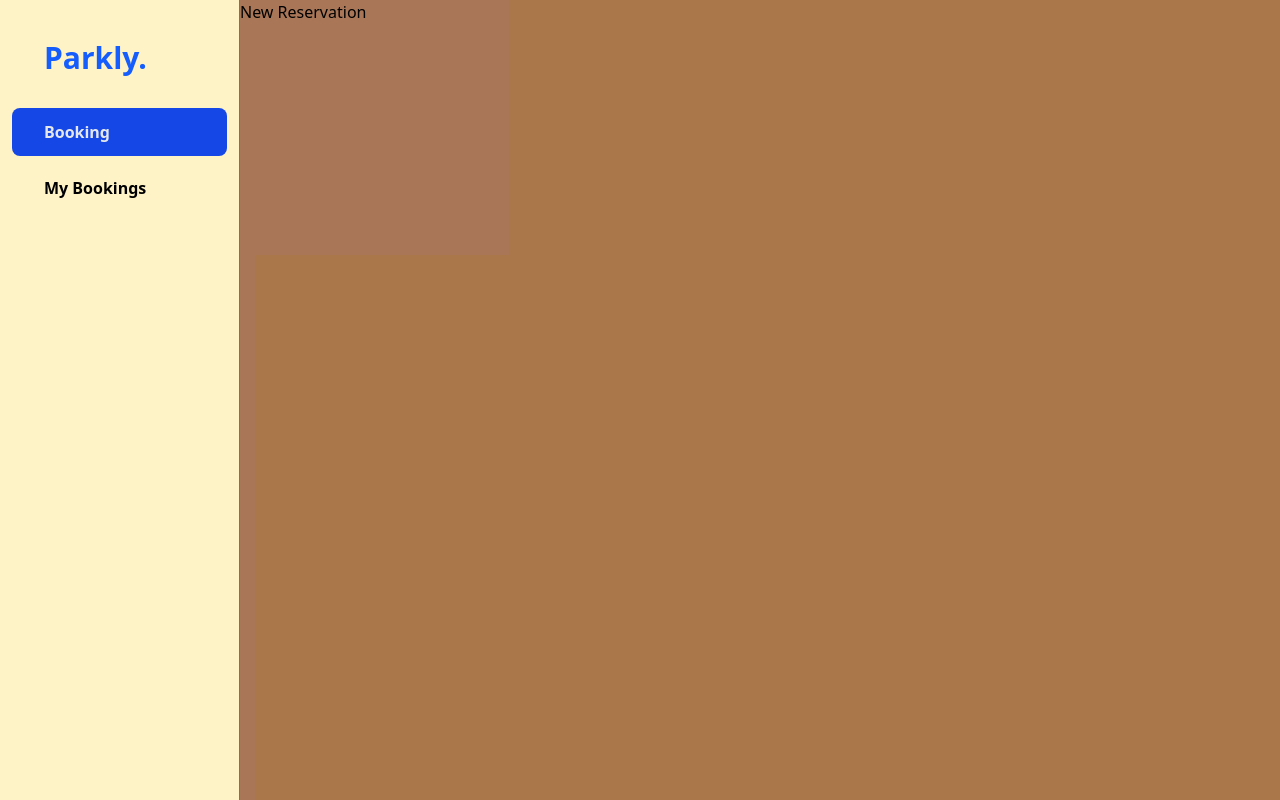
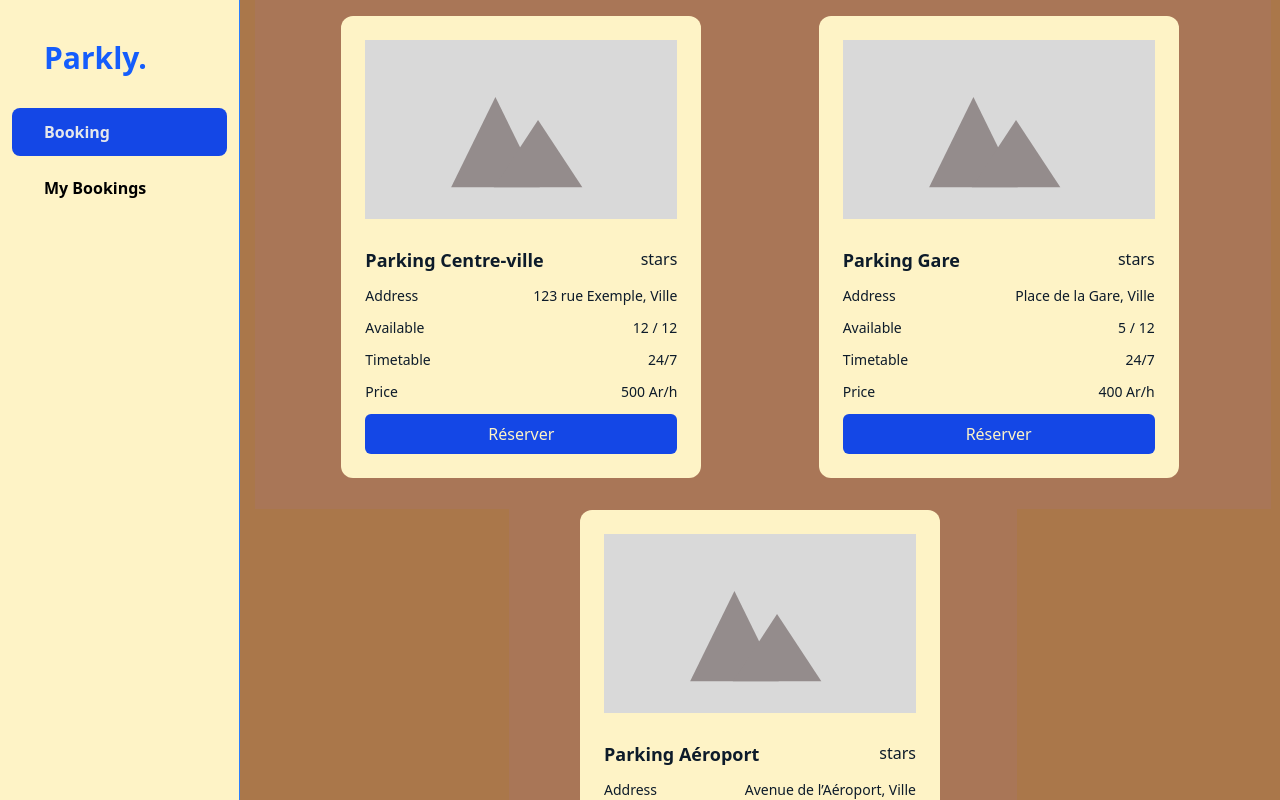
Before and after one commit to Sitr4ka/parkly, a React (Vite) app: page /dashboard/reservation in a window 1280 px wide. Shown: the top 800 px of the page. Built offline with nearby package versions, Linux system fonts and the light colour scheme.

Commit message:
feat: add parking card component for new booking

```diff
--- a/src/components/Sidebar.jsx
+++ b/src/components/Sidebar.jsx
@@ -16,7 +16,7 @@ function Sidebar() {
   ];
 
   return (
-    <div className="w-60 h-screen z-50 bg-amber-100 px-3 flex flex-col border-r border-r-blue-500">
+    <div className="fixed top-0 w-60 h-screen z-50 bg-amber-100 px-3 flex flex-col border-r border-r-blue-500">
       <div className="flex ps-8 pt-10 pb-8">
         <h1 className="text-3xl font-bold text-blue-600">Parkly.</h1>
       </div>
--- /dev/null
+++ b/src/components/cards/ParkingCard.jsx
@@ -0,0 +1,49 @@
+import React from "react";
+import img from "../../assets/img.svg";
+
+const ParkingCard = ({ parking }) => {
+  return (
+    <div className="card-container max-w-90 bg-amber-100 rounded-xl p-6 flex flex-col">
+      <img className="mb-7" src={img} alt="parking-img" />
+
+      <div className="parking-info">
+        <div className="flex justify-between mb-3">
+          <h4 className="font-extrabold text-[18px]">{parking.name}</h4>
+          <div className="">stars</div>
+        </div>
+
+        <div className="flex text-sm justify-between mb-3">
+          <label className="font-medium">Address</label>
+          <div className="font-light">{parking.address}</div>
+        </div>
+
+        <div className="flex text-sm justify-between mb-3">
+          <label className="font-medium">Available</label>
+          <div className="font-light">
+            {parking.availableSpots} / {parking.totalSpot}
+          </div>
+        </div>
+
+        <div className="flex text-sm justify-between mb-3">
+          <label className="font-medium">Timetable</label>
+          <div className="font-light">24/7</div>
+        </div>
+
+        <div className="flex text-sm justify-between mb-3">
+          <label className="font-medium">Price</label>
+          <div className="font-light">{parking.pricePerHour} Ar/h</div>
+        </div>
+      </div>
+
+      <button
+        // onClick={() => handleReserveClick(parking)}
+        className="bg-blue-700 cursor-pointer py-2 text-amber-100 rounded-md
+         hover:bg-blue-500 hover:text-amber-300"
+      >
+        Réserver
+      </button>
+    </div>
+  );
+};
+
+export default ParkingCard;
--- a/src/pages/dashboard/Dashboard.jsx
+++ b/src/pages/dashboard/Dashboard.jsx
@@ -4,7 +4,7 @@ import { Outlet } from "react-router-dom";
 
 const Dashboard = () => {
   return (
-    <div className="flex bg-gray-400 ">
+    <div className="flex bg-gray-400 overflow-x-hidden">
       <Sidebar />
       <div className="flex-1 bg-amber-700/50">
         <Outlet />
--- a/src/pages/dashboard/MyReservationPage.jsx
+++ b/src/pages/dashboard/MyReservationPage.jsx
@@ -1,12 +1,8 @@
-import React from 'react';
-import { parkings } from '../../../data/parkings';
+import React from "react";
 
 const MyReservationPage = () => {
-    return (
-        <div>
-            My Reservation
-        </div>
-    );
+  return
+  <div></div>
 };
 
 export default MyReservationPage;
--- a/src/pages/dashboard/NewReservationPage.jsx
+++ b/src/pages/dashboard/NewReservationPage.jsx
@@ -1,11 +1,22 @@
-import React from 'react';
+import React from "react";
+import { parkings } from "../../../data/parkings";
+import ParkingCard from "../../components/cards/ParkingCard";
 
 const NewReservationPage = () => {
-    return (
-        <div>
-            New Reservation
-        </div>
-    );
+  return (
+    <div
+      className="overflow-hidden min-h-screen relative p-4 pb-8 left-60
+            w-[calc(100vw-15rem)] bar bg-gradient-to-r text-[#0d1b2a]"
+    >
+      <ul className="list-none flex flex-wrap gap-8 justify-evenly">
+        {parkings.map((parking) => (
+          <li key={parking.id}>
+            <ParkingCard parking={parking} />
+          </li>
+        ))}
+      </ul>
+    </div>
+  );
 };
 
 export default NewReservationPage;
```
Also changed, not shown: src/assets/img.svg (added).
